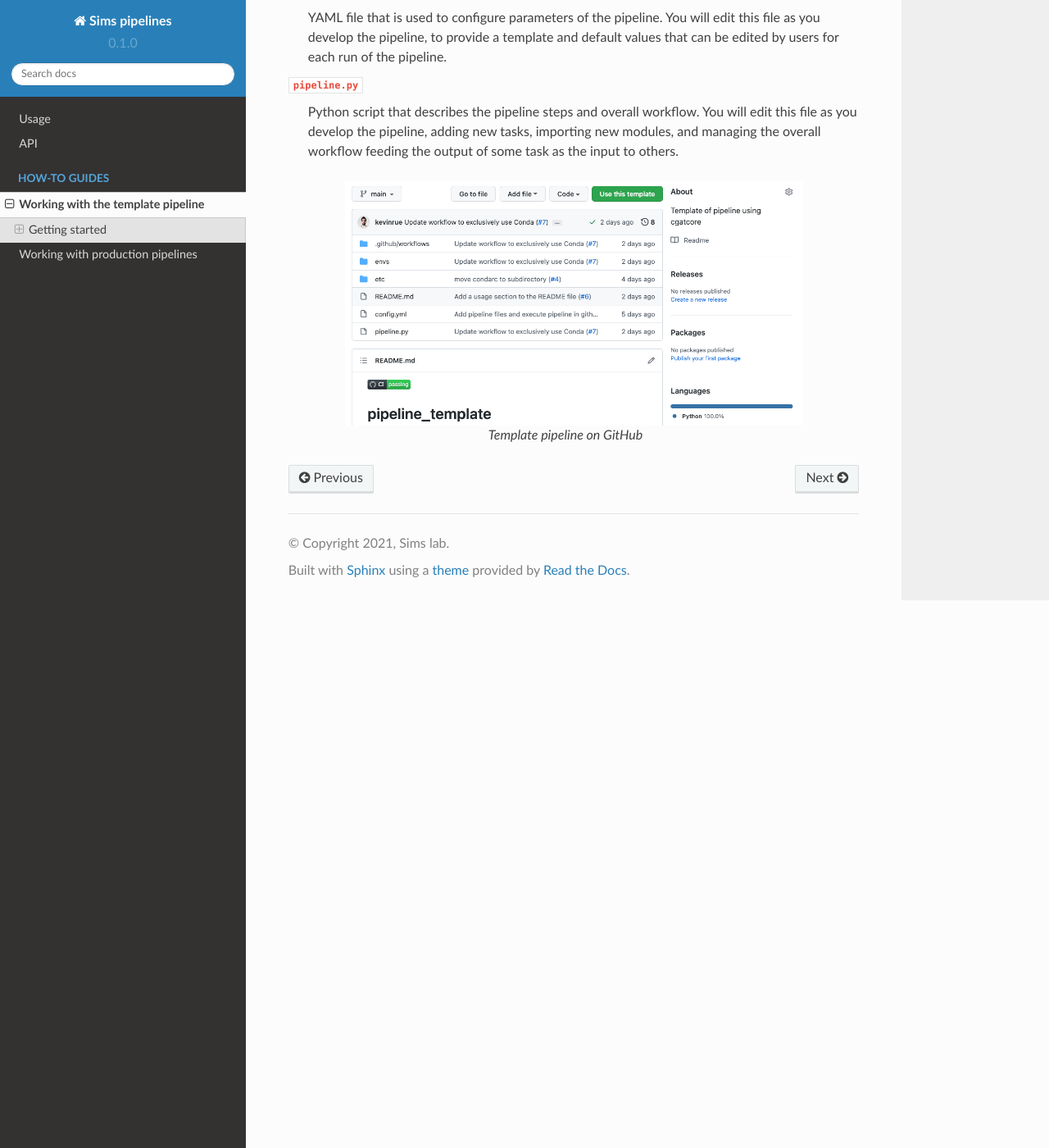
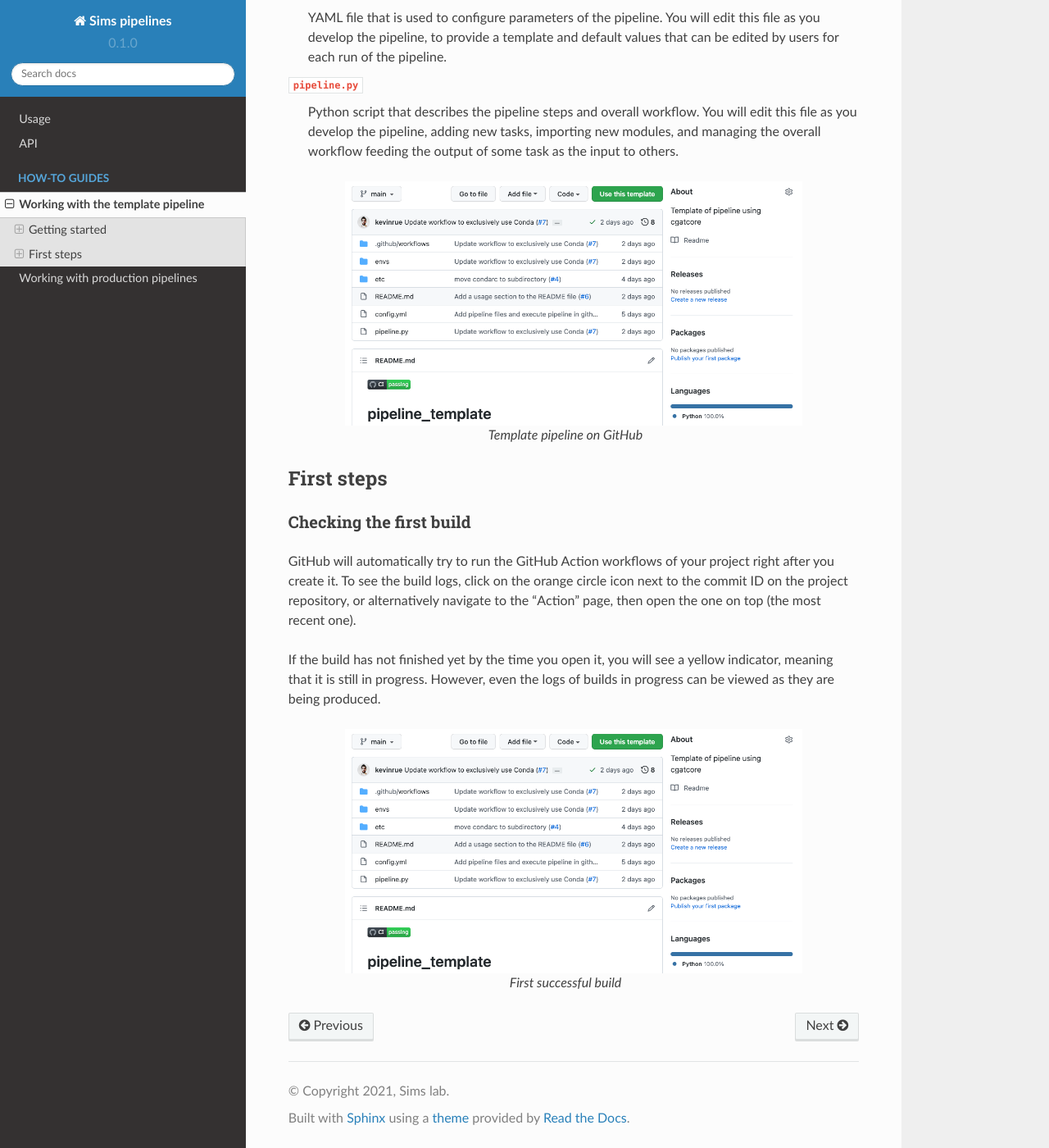
Before and after one commit to kevinrue/rtd-tutorial, a Sphinx documentation site: the page built from docs/source/guides/pipeline_template.rst, in a window 1280 px wide and 1400 px high, scrolled down 1116 px. Shown: the whole window at 82% size. Built offline with Sphinx 7.4.7 and the Read the Docs theme 2.0.0, drawn with Linux system fonts in a browser that asks for light colours.

Commit message:
continue developing the guide for template

```diff
--- a/docs/source/guides/pipeline_template.rst
+++ b/docs/source/guides/pipeline_template.rst
@@ -69,3 +69,28 @@
    :alt: GitHub template for the tutorial
 
    Template pipeline on GitHub
+
+First steps
+-----------
+
+Checking the first build
+~~~~~~~~~~~~~~~~~~~~~~~~
+
+GitHub will automatically try to run the GitHub Action workflows
+of your project right after you create it.
+To see the build logs, click on the orange circle icon next to
+the commit ID on the project repository,
+or alternatively navigate to the "Action" page,
+then open the one on top (the most recent one).
+
+If the build has not finished yet by the time you open it,
+you will see a yellow indicator, meaning that it is still
+in progress. However, even the logs of builds in progress
+can be viewed as they are being produced.
+
+.. figure:: /_static/images/guides/template-first-successful-build.png
+   :width: 80%
+   :align: center
+   :alt: First successful build
+
+   First successful build
```
Also changed, not shown: docs/source/_static/images/guides/template-first-successful-build.png (added).
